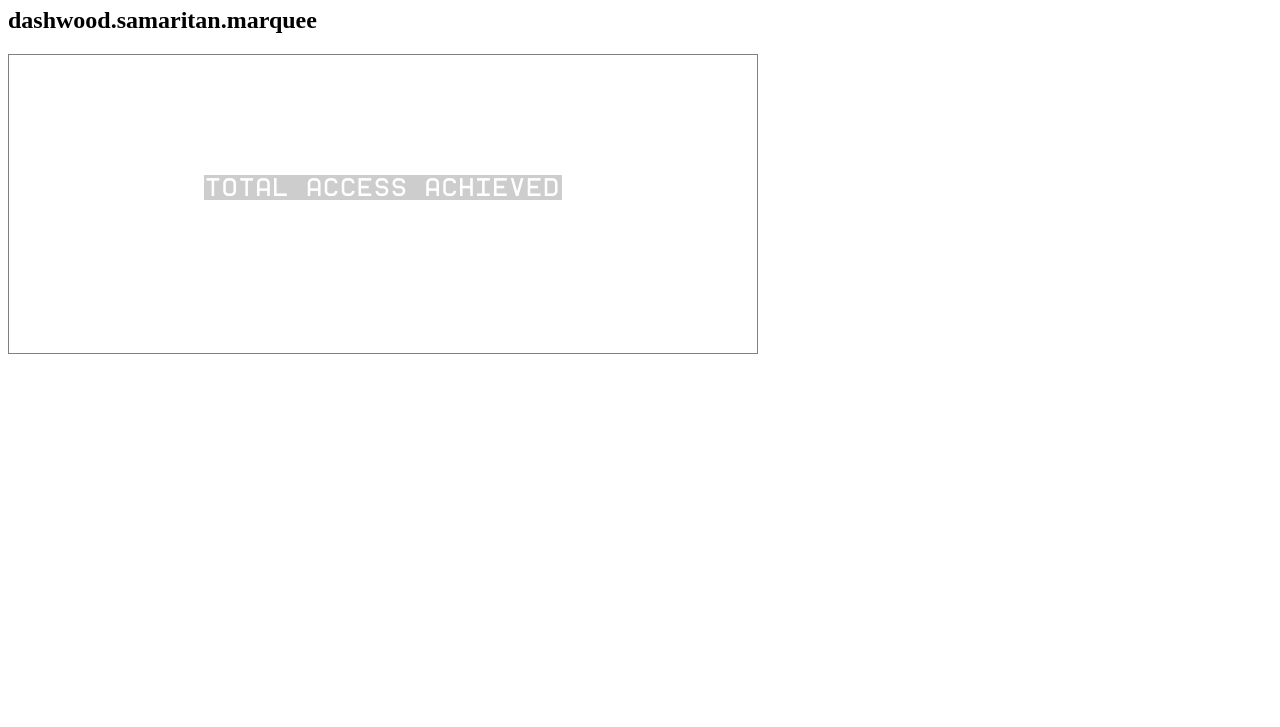
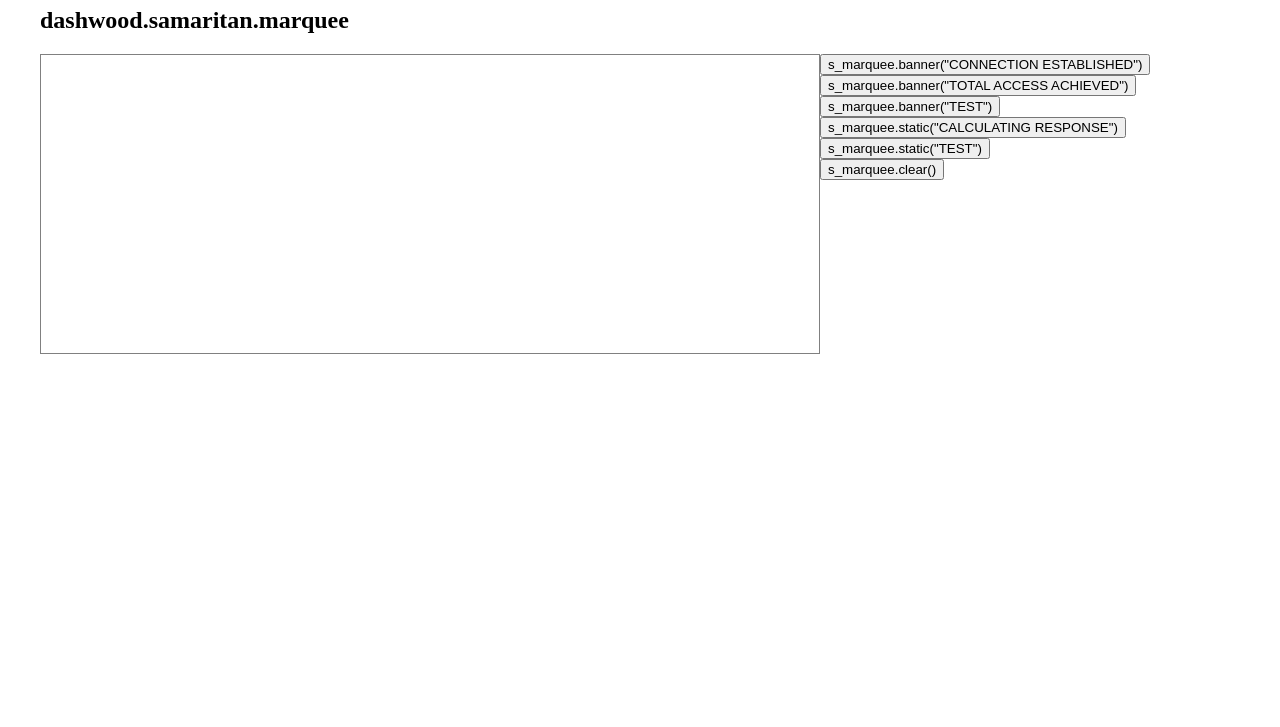
Before and after one commit to goncalomb/dashwood, a plain HTML site: page index.html in a window 1280 px wide. Shown: the part 73-800 px from the top of the page. Drawn offline with Linux system fonts and the light colour scheme.

Commit message:
Add example code and test buttons

```diff
--- a/index.html
+++ b/index.html
@@ -5,36 +5,56 @@
     * {
         box-sizing: border-box;
     }
-    .box {
-        width: 750px; height: 300px; border: gray solid 1px;
+    body {
+        max-width: 1200px;
+        margin: 0 auto;
+    }
+    .example {
+        display: flex;
+        height: 300px;
+    }
+    .example > :first-child {
+        flex-basis: 65%;
+        border: gray solid 1px;
+    }
+    .example > :last-child {
+        flex: 1;
     }
 </style>
+<script>
+    function TestControls(element) {
+        this._el = dashwood.getElement(element);
+    }
+    TestControls.prototype.newCodeButton = function(code) {
+        var btn = document.createElement("button");
+        btn.style.display = "block";
+        btn.innerText = code;
+        btn.onclick = () => {
+            eval(code);
+        };
+        this._el.appendChild(btn);
+    }
+</script>
 
-
+<body>
     <h1>project dashwood</h1>
 
     <h2>dashwood.samaritan.marquee</h2>
-<div class="box" style="padding-top: 120px;">
+    <div class="example">
+        <div style="padding-top: 120px;">
             <div id="s-marquee"></div>
+        </div>
+        <div id="s-marquee-controls"></div>
     </div>
     <script>
         var s_marquee = new dashwood.samaritan.marquee("s-marquee");
+        var s_marquee_test = new TestControls("s-marquee-controls");
+        s_marquee_test.newCodeButton("s_marquee.banner(\"CONNECTION ESTABLISHED\")");
+        s_marquee_test.newCodeButton("s_marquee.banner(\"TOTAL ACCESS ACHIEVED\")");
+        s_marquee_test.newCodeButton("s_marquee.banner(\"TEST\")");
+        s_marquee_test.newCodeButton("s_marquee.static(\"CALCULATING RESPONSE\")");
+        s_marquee_test.newCodeButton("s_marquee.static(\"TEST\")");
+        s_marquee_test.newCodeButton("s_marquee.clear()");
+    </script>
 
-    var i = 0;
-    var t = [
-       "s_marquee.static(\"TEST\")",
-       "s_marquee.banner(\"CONNECTION ESTABLISHED\")",
-       "s_marquee.banner(\"TEST\")",
-       "s_marquee.banner(\"TOTAL ACCESS ACHIEVED\")",
-       "s_marquee.clear()",
-       "s_marquee.static(\"CALCULATING RESPONSE\")",
-       "s_marquee.banner(\"TEST\")",
-       "s_marquee.static(\"TEST\")",
-       "s_marquee.clear()",
-    ]
-    setInterval(() => {
-        eval(t[i]);
-        i = (i + 1)%t.length;
-    }, 1000);
-
-</script>
+</body>
```
Lines whose indentation alone changed are shown as unchanged.
